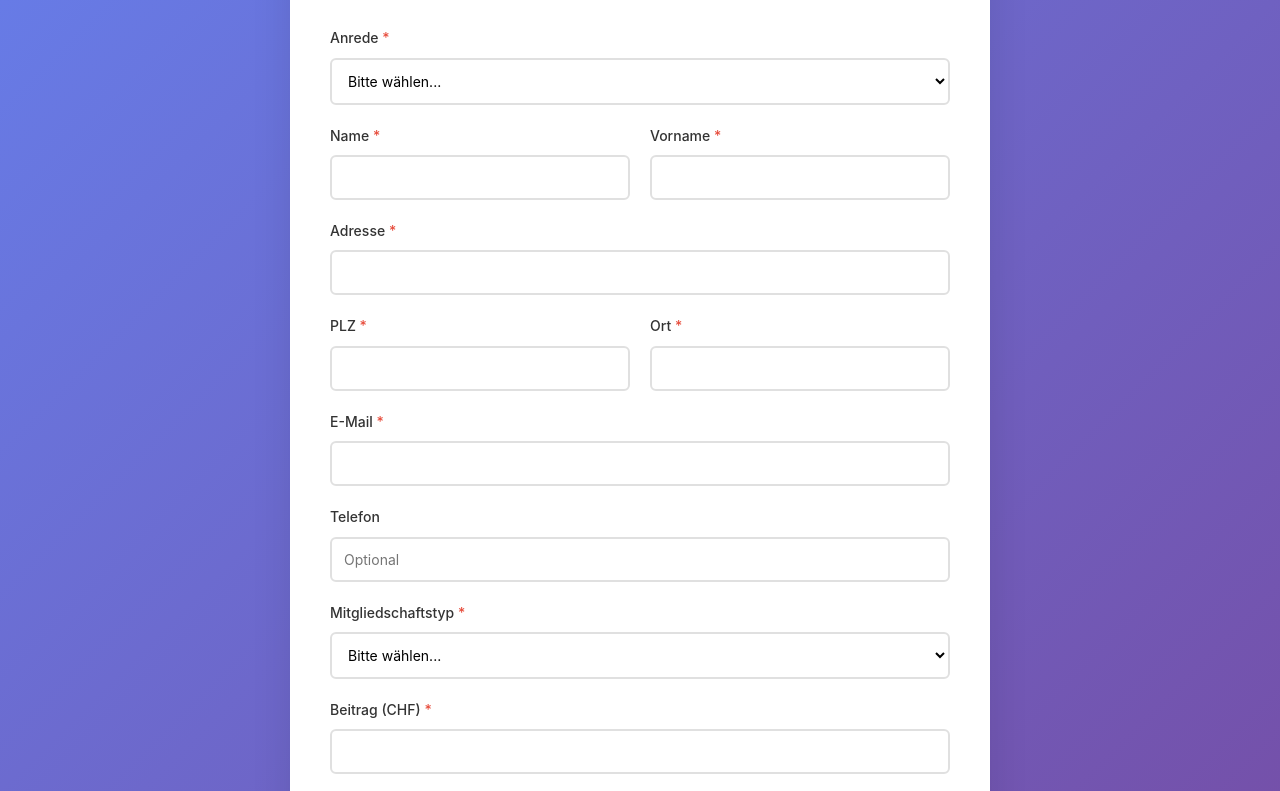
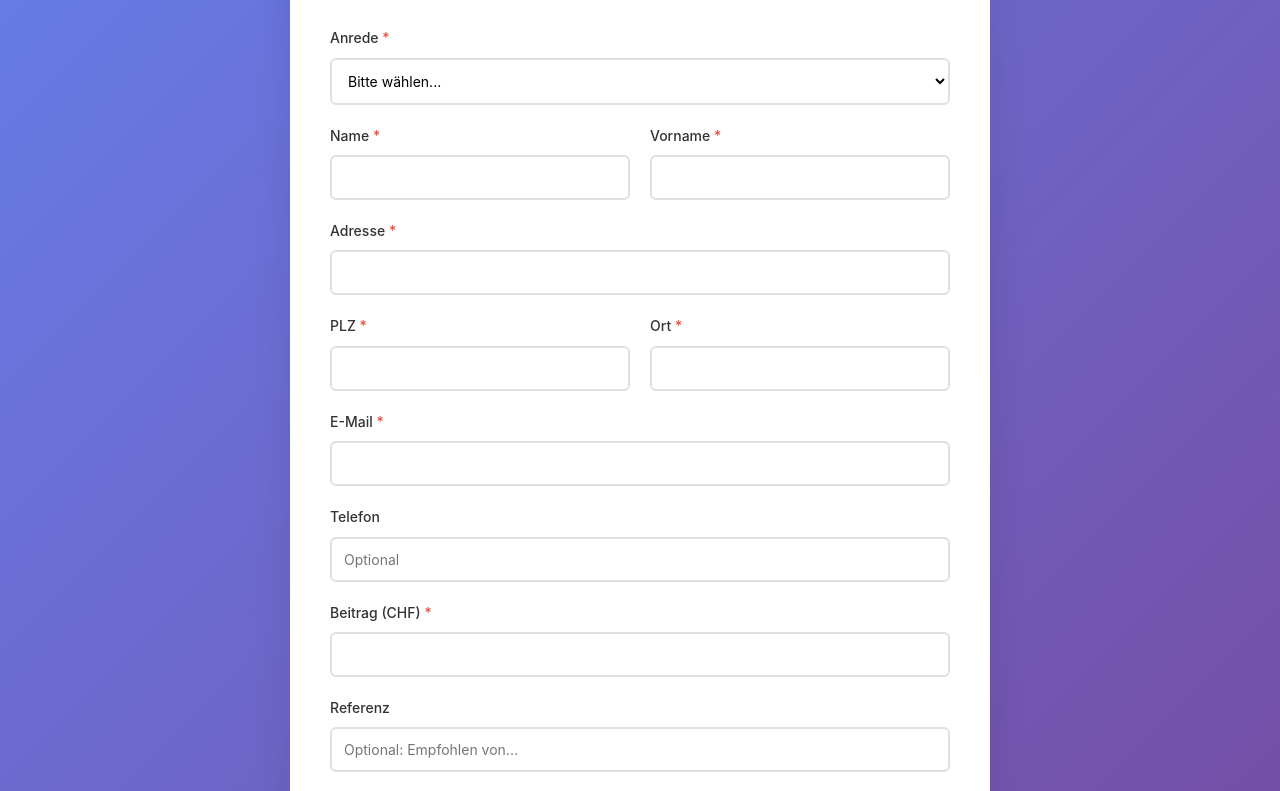
Before and after one commit to HCB-Nesslau/contact-form, a website: page index.html in a window 1280 px wide. Shown: the part 140-931 px from the top of the page. Drawn offline with Linux system fonts and the light colour scheme.

Commit message:
Remove membershiptype field, always use PM

```diff
--- a/index.html
+++ b/index.html
@@ -63,16 +63,6 @@
                 </div>
 
                 <div class="form-group">
-                    <label for="status">Mitgliedschaftstyp <span class="required">*</span></label>
-                    <select id="status" name="status" required>
-                        <option value="">Bitte wählen...</option>
-                        <option value="PM">Passivmitglied (PM)</option>
-                        <option value="Gönner">Gönner</option>
-                        <option value="Mitgl-B.">Mitglied B</option>
-                    </select>
-                </div>
-
-                <div class="form-group">
                     <label for="betrag">Beitrag (CHF) <span class="required">*</span></label>
                     <input type="number" id="betrag" name="betrag" min="0" step="10" required>
                 </div>
--- a/script.js
+++ b/script.js
@@ -26,7 +26,7 @@ document.getElementById('contactForm').addEventListener('submit', async function
         ort: document.getElementById('ort').value,
         email: document.getElementById('email').value,
         tel: document.getElementById('tel').value || '',
-        status: document.getElementById('status').value,
+        status: 'PM', // Always set to Passivmitglied
         betrag: document.getElementById('betrag').value,
         beitritt: new Date().getFullYear().toString(),
         referenz: document.getElementById('referenz').value || ''
```
